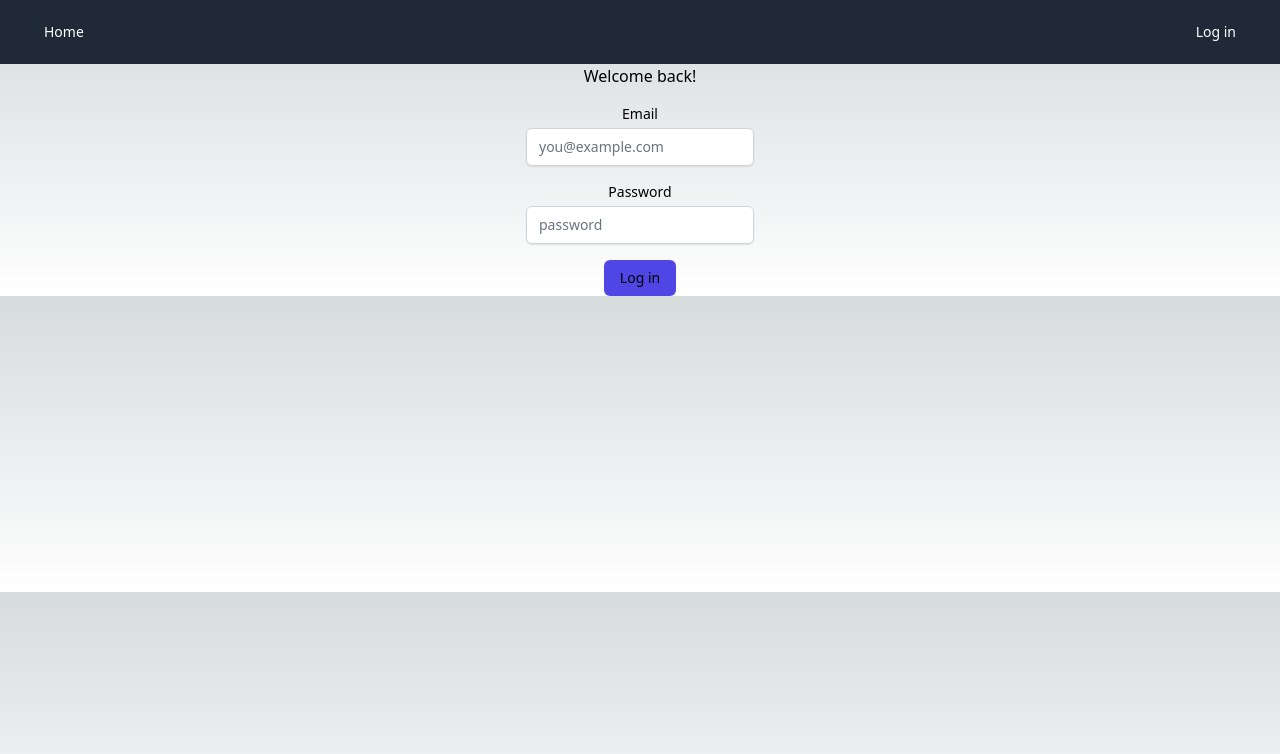
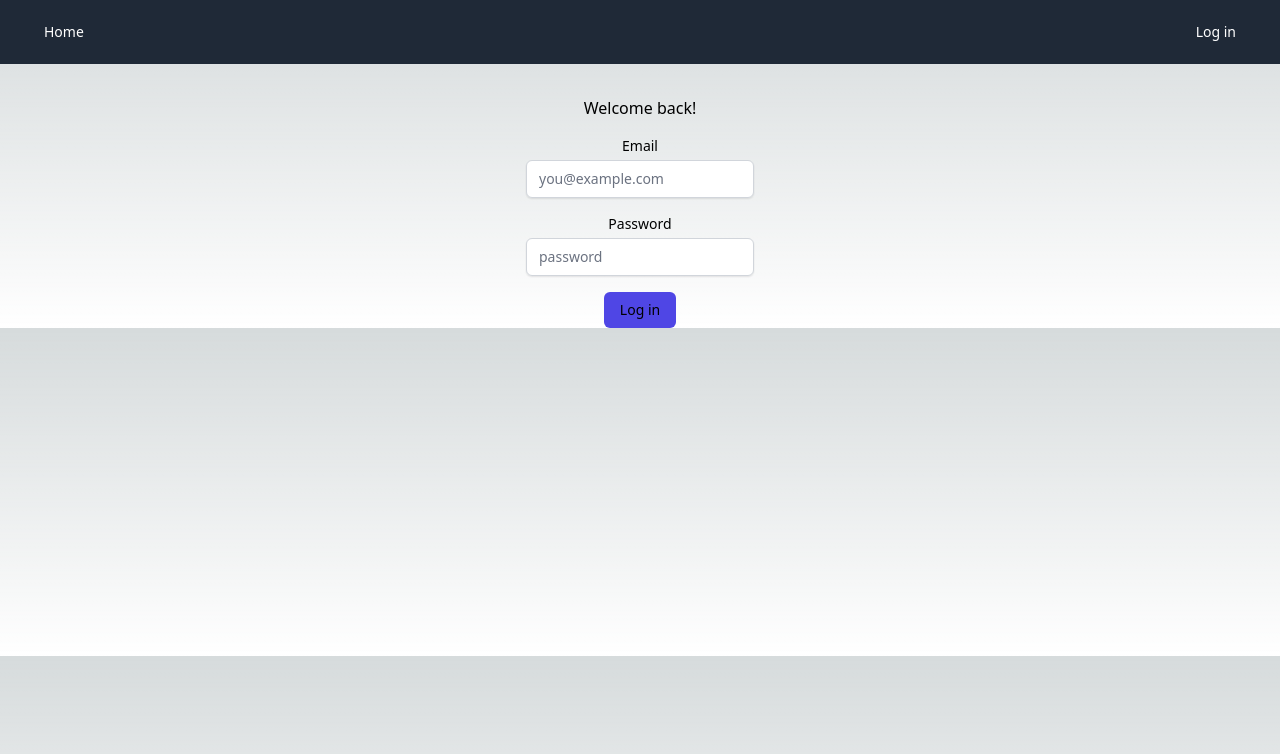
Before and after one commit to AdrianaMoralesQ/link-monstera, a Next.js app: page /login in a window 1280 px wide. Shown: the top 754 px of the page. Built offline with nearby package versions, Linux system fonts and the light colour scheme; no server answers; the database is empty.

Commit message:
fixes to modal

```diff
--- a/components/Modal.tsx
+++ b/components/Modal.tsx
@@ -5,7 +5,7 @@
 			<h2>We`&apos;`ve sent you you an authentication email.</h2>
 			<h2>
 				Once you authenticate via the automated email you`&apos;`ll have access
-				to Link Monstera
+				to Link Monstera.
 			</h2>
 		</div>
 	);
--- a/pages/login.tsx
+++ b/pages/login.tsx
@@ -29,7 +29,7 @@
 	}
 
 	return (
-		<div className="flex flex-col e-full justify-center items-center">
+		<div className="flex flex-col e-full justify-center items-center mt-8">
 			<div>
 				<h2> Welcome back! </h2>
 			</div>
```
